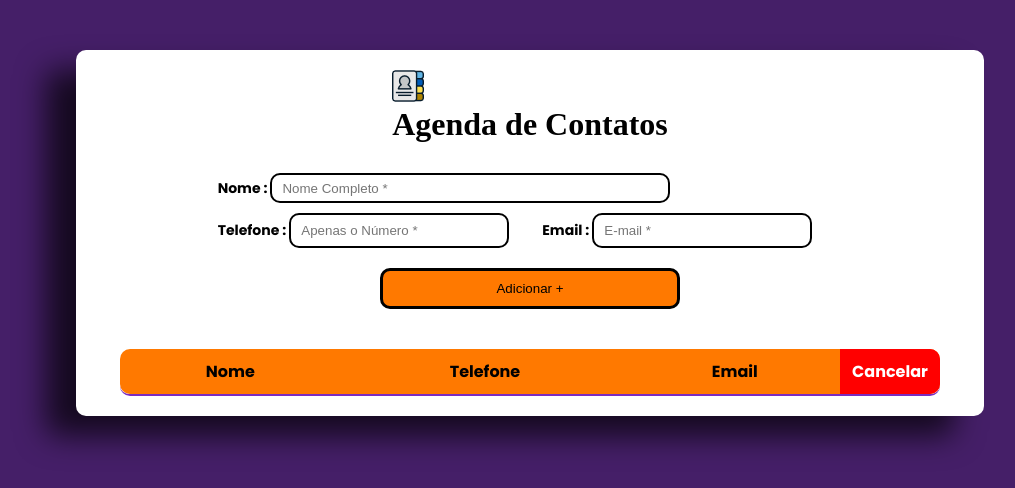
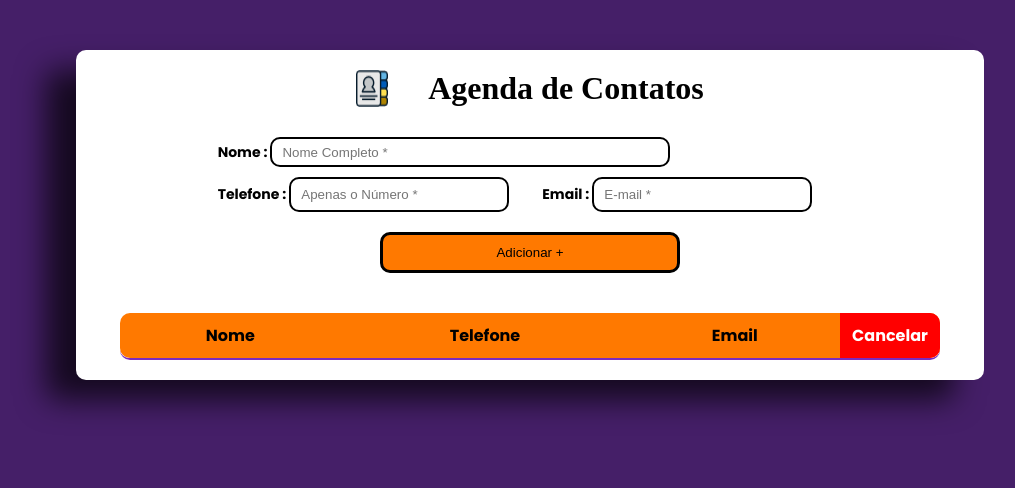
Before and after one commit to iury44/agenda-contatos, a plain HTML site: page index.html in a window 1280 px wide. Shown: the whole page, without its empty margins (110-1125 px from the left). Drawn offline with Linux system fonts and the light colour scheme.

Commit message:
atualizando a logo

```diff
--- a/assets/style/style.css
+++ b/assets/style/style.css
@@ -34,7 +34,10 @@ body{
   border-radius: 1rem;
   box-shadow: -30px 20px 30px rgba(0, 0, 0, 0.7);
 }
-
+header{
+  display: flex;
+  gap: 4rem;
+}
 form{
   display: flex;
   flex-direction: column;
```
